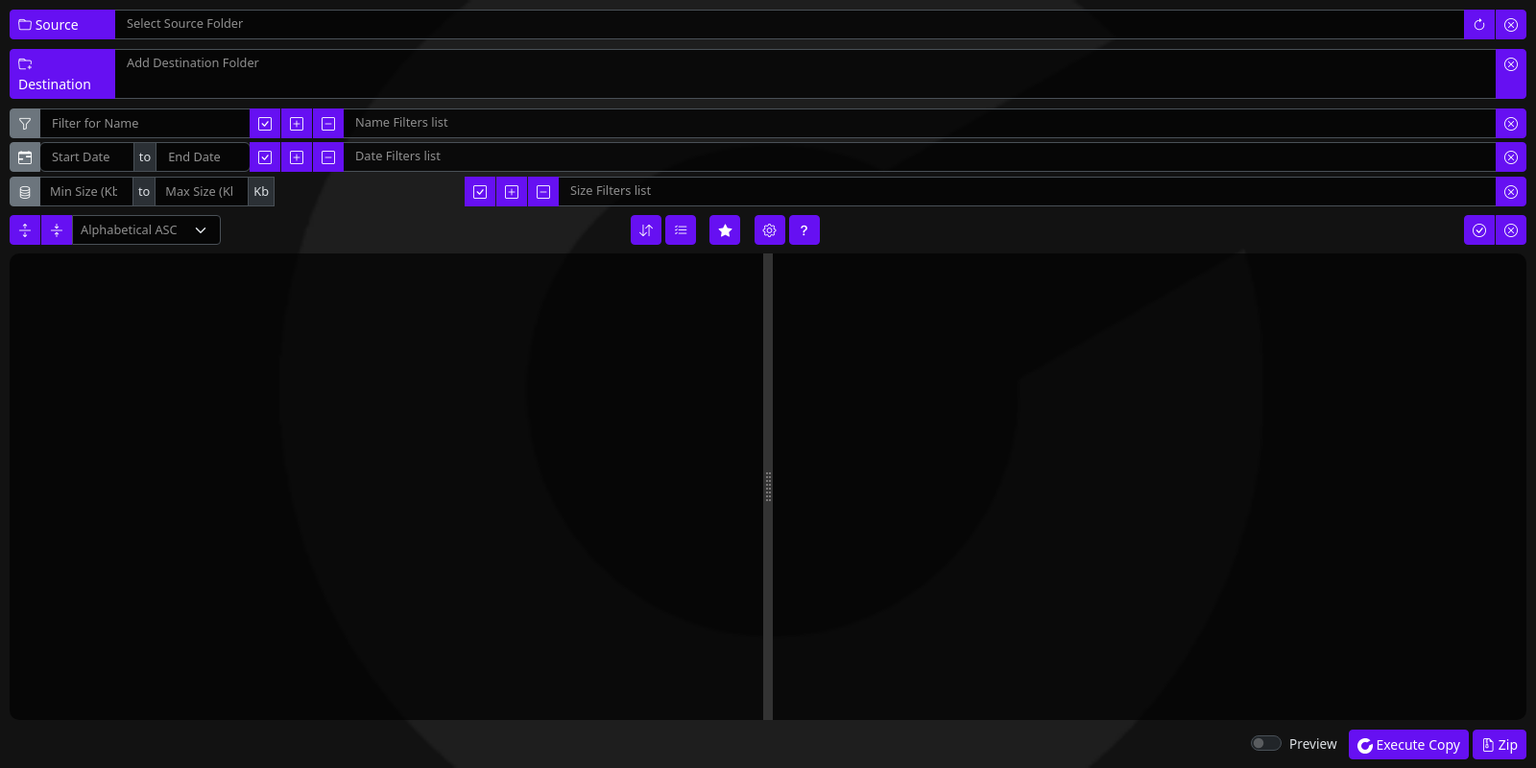
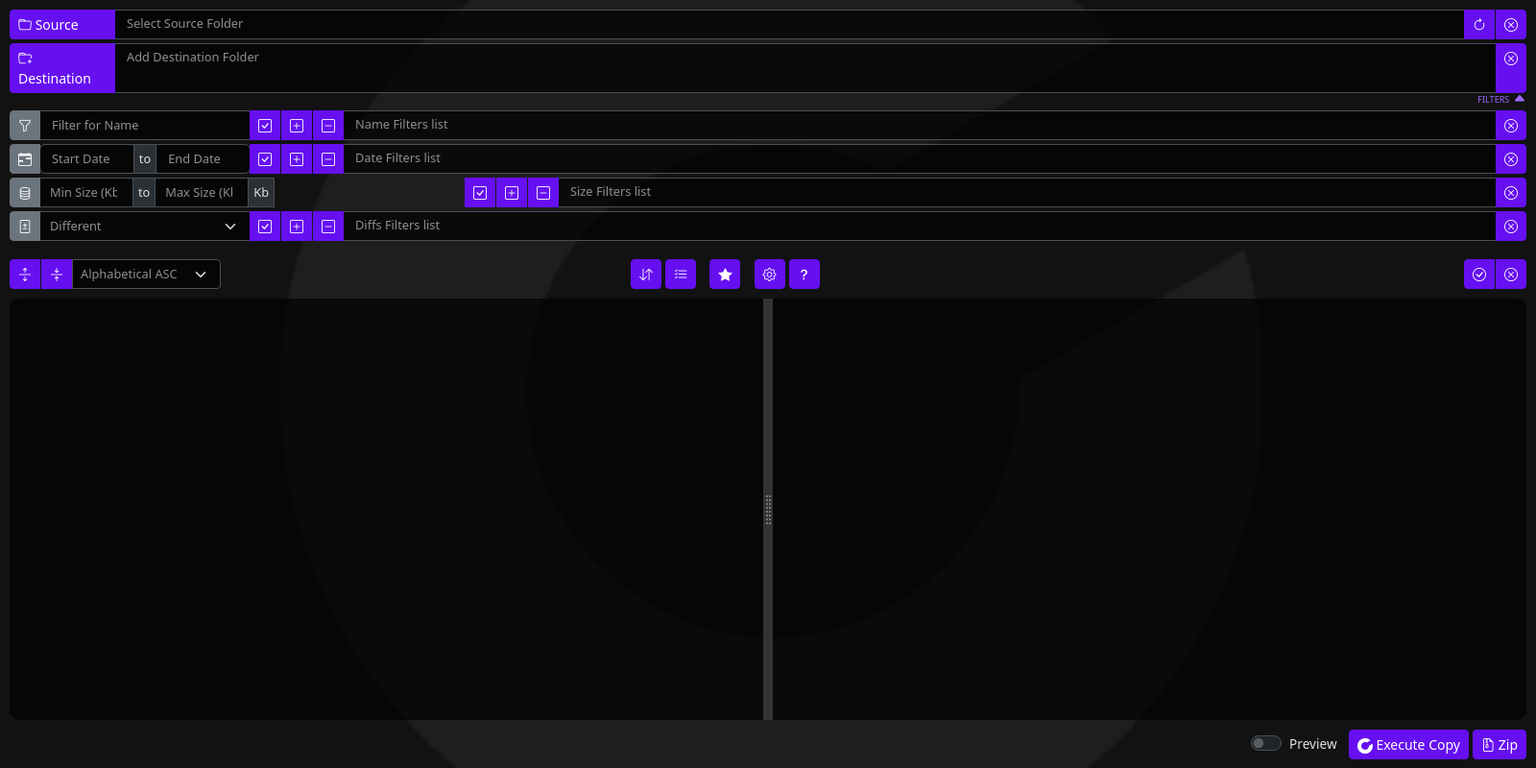
Before and after one commit to atlantidezign/copyman, an Electron app: page src/index.html in a window 1600 px wide. Shown: the whole page at 96% size. Drawn offline with Linux system fonts and the light colour scheme.

Commit message:
collapsable filters panel

```diff
--- a/src/index.css
+++ b/src/index.css
@@ -74,8 +74,22 @@ body > div {
     flex-grow: 0;
 }
 
+body > div#div-destinations {
+    padding-top: 4px;
+}
+
 body > div#div-footer {
     padding: 0 10px;
+}
+
+body > div#div-filters-collapse {
+    height: 15px !important;
+    padding: 0 0 0 10px;
+    text-align: right;
+    flex-shrink: 1;
+    line-height: 15px;
+    margin-top: -7px;
+    margin-bottom: -25px;
 }
 
 body > div#div-filters2 {
@@ -84,10 +98,11 @@ body > div#div-filters2 {
 
 body > div#div-filters3 {
     padding-top: 0;
+    margin-top: -1px;
 }
-
-body > div#div-controls {
-    padding-top: 0;
+body > div#div-filters4 {
+    padding-top: 0px;
+    margin-top: -5px;
 }
 
 #div-tree {
@@ -97,14 +112,13 @@ body > div#div-controls {
     background-color: rgba(0, 0, 0, 0.65);
     border-radius: 10px;
     flex-grow: 1;
-    margin: 0 10px 10px 10px;
+    margin: 10px 10px 10px 10px;
     padding: 0;
     overflow: auto;
-    max-height: calc(100vh - 295px);
+    max-height: calc(100vh - 346px);
     display: grid;
     grid-template-columns: 1fr 10px 1fr;
 }
-
 #source-tree, #dest-tree {
     padding: 10px;
     height: inherit;
@@ -126,6 +140,14 @@ body > div#div-controls {
 .footer {
     display: flex;
     justify-content: space-between;
+}
+
+#div-tree.expanded {
+    max-height: calc(100vh - 189px);
+}
+
+#div-controls.expanded {
+
 }
 
 /* Footer */
@@ -250,8 +272,11 @@ li {
 }
 
 /* Button group margin */
-#addNamePlusFilter, #addNameMinusFilter, #addDatePlusFilter, #addDateMinusFilter,
-#addSizePlusFilter, #addSizeMinusFilter, #deselectAll, #collapseAll,
+#addNamePlusFilter, #addNameMinusFilter,
+#addDatePlusFilter, #addDateMinusFilter,
+#addSizePlusFilter, #addSizeMinusFilter,
+#addDiffsPlusFilter, #addDiffsMinusFilter,
+#deselectAll, #collapseAll,
 #exportSnapshot, #clearSource {
     margin-left: 1px;
 }
@@ -373,7 +398,11 @@ li {
     flex: 0 1 auto;
     appearance: auto;
 }
-
+#filterDiffsInput {
+    width: 220px;
+    flex: 0 1 auto;
+    padding-left: 10px;
+}
 #filterDateInput {
     width: 220px;
     flex: 0 1 auto;
@@ -416,7 +445,24 @@ li {
     border-top-left-radius: 0;
     border-bottom-left-radius: 0;
 }
-
+#div-filters-collapse a {
+    color: #9e68ff;
+    border: none;
+    border-radius: 0;
+    padding: 1px 0 1px 5px;
+    margin-top: 0;
+    margin-right: 10px;
+}
+#div-filters-collapse a span {
+    display: inline-block;
+    font-size: 0.65em;
+    padding-top: 0;
+    margin-top: -2px;
+}
+#div-filters-collapse a i {
+    padding-top: 0;
+    margin-top: 0;
+}
 .form-select option {
     color: #dddddd;
 }
--- a/src/index.html
+++ b/src/index.html
@@ -43,6 +43,7 @@
 </div>
 
 <!-- Filters -->
+<div id="div-filters-collapse"><a id="button-filter-open" class="btn btn-sm hidden"><span>FILTERS</span> <i class="bi bi-caret-down-fill"></i></a><a id="button-filter-close" class="btn btn-sm"><span>FILTERS</span> <i class="bi bi-caret-up-fill"></i></a></div>
 <div id="div-filters1">
     <div class="input-group">
         <a class="btn btn-secondary btn-sm a-filter" title="Filters for Name"><i class="bi bi-funnel"></i></a>
@@ -100,6 +101,25 @@
                 class="bi bi-dash-square"></i></a>
         <span id="sizeFilterList" class="form-control span-list">Size Filters list</span>
         <a id="clearSizeFilter" class="btn btn-primary btn-sm" type="button" title="Clear Size Filters"><i
+                class="bi bi-x-circle"></i></a>
+    </div>
+</div>
+<div id="div-filters4">
+    <div class="input-group">
+        <a class="btn btn-secondary btn-sm a-filter" title="Filters for Diffs"><i class="bi bi-file-diff"></i></a>
+        <select class="form-select form-select-sm" aria-label="Sort order" title="Filter for Diffs"
+                id="filterDiffsInput">
+            <option value="diffrent">Different</option>
+            <option value="rqual">Equal</option>
+        </select>
+        <a id="setDiffsFilter" class="btn btn-primary btn-sm" type="button" title="Set Diffs Filter"><i
+                class="bi bi-check-square"></i></a>
+        <a id="addDiffsPlusFilter" class="btn btn-primary btn-sm" type="button" title="Add Addictive Diffs Filter"><i
+                class="bi bi-plus-square"></i></a>
+        <a id="addDiffsMinusFilter" class="btn btn-primary btn-sm" type="button" title="Add Subtractive Diffs Filter"><i
+                class="bi bi-dash-square"></i></a>
+        <span id="diffsFilterList" class="form-control span-list">Diffs Filters list</span>
+        <a id="clearDiffsFilter" class="btn btn-primary btn-sm" type="button" title="Clear Diffs Filters"><i
                 class="bi bi-x-circle"></i></a>
     </div>
 </div>
```
Also changed, not shown: TODO.md (+1 -3 lines), docs/USAGE.md (+2 -0 lines), src/classes/UIManager.js (+22 -0 lines).
